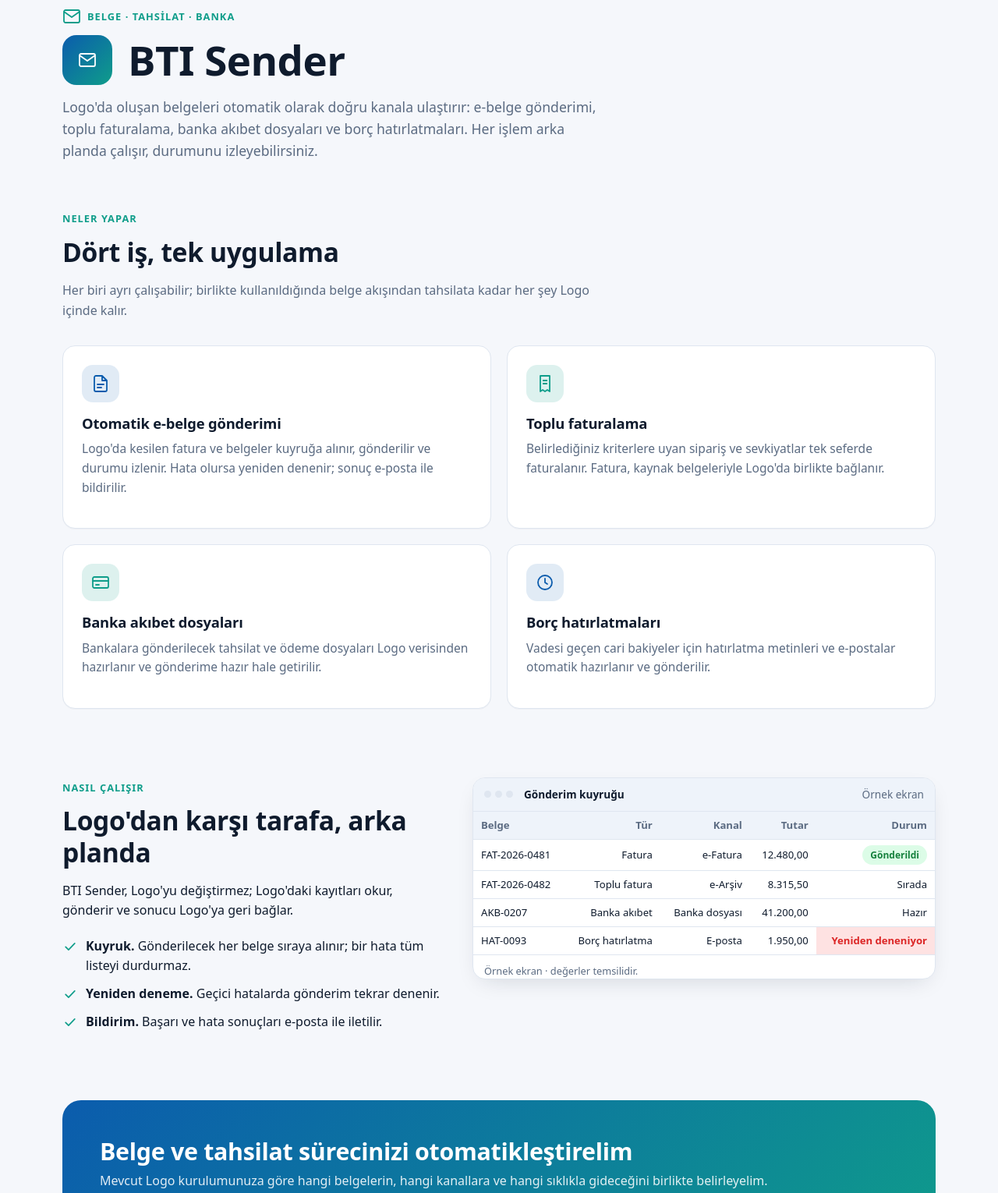
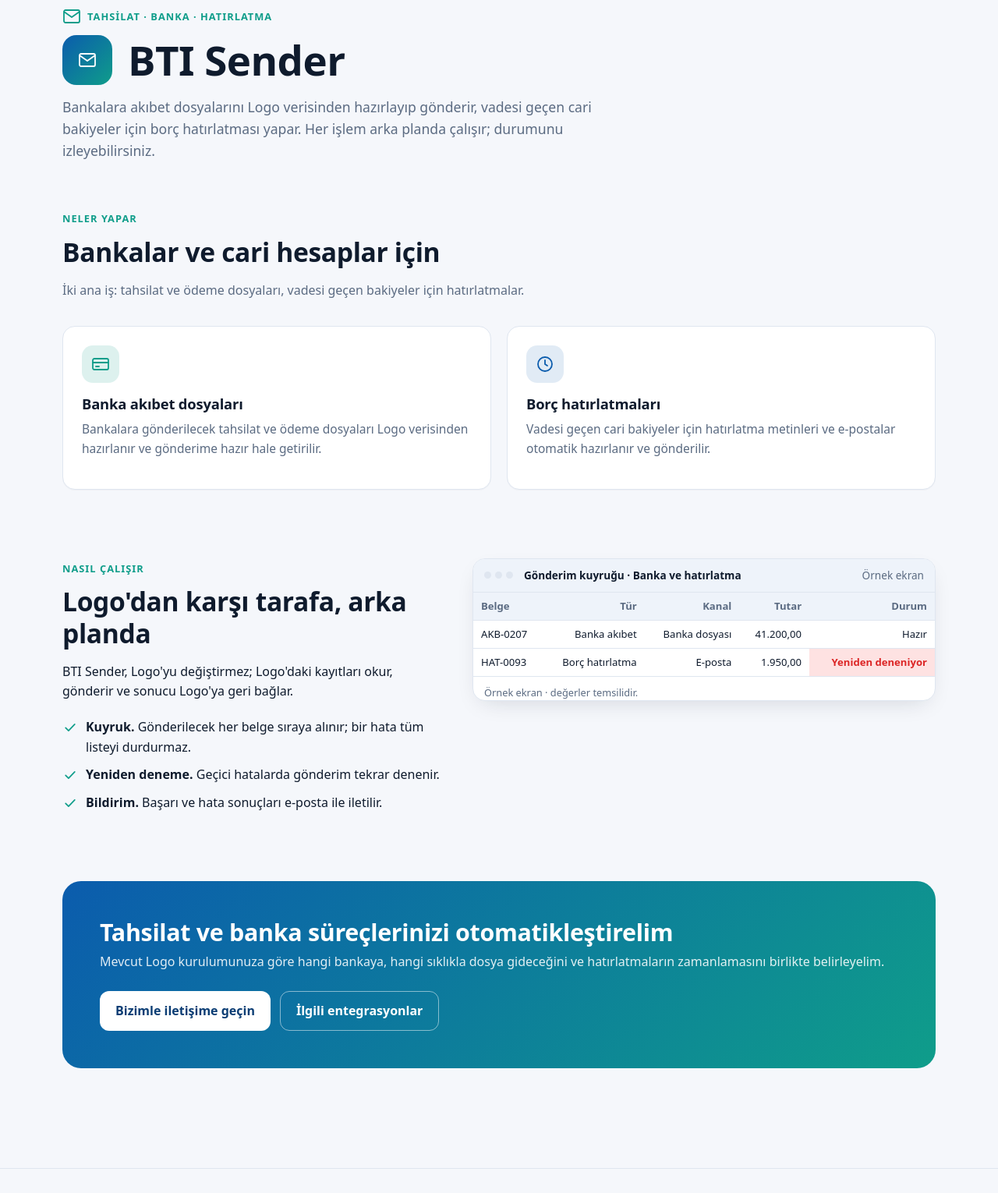
Before and after one commit to btilogo/btilogo.github.io, a plain HTML site: page btisender.html in a window 1280 px wide. Shown: the part 140-1670 px from the top of the page at 78% size. Drawn offline with Linux system fonts and the light colour scheme.

Commit message:
feat(site): e-belge (e-Logo) ve toplu faturalama ayrı uygulamalar olarak ayrıldı

```diff
--- a/btisender.html
+++ b/btisender.html
@@ -4,7 +4,7 @@
   <meta charset="utf-8">
   <meta name="viewport" content="width=device-width, initial-scale=1">
   <title>BTI Sender — BTI Logo Çözümleri</title>
-  <meta name="description" content="BTI Sender: Logo verisinden otomatik e-belge gönderimi, toplu faturalama, banka akıbet dosyaları ve borç hatırlatmaları.">
+  <meta name="description" content="BTI Sender: Logo verisinden bankalara akıbet dosyası gönderimi ve vadesi geçen bakiyeler için otomatik borç hatırlatmaları.">
   <meta name="theme-color" content="#0b5cad">
   <link rel="icon" href="assets/img/favicon.svg" type="image/svg+xml">
   <link rel="stylesheet" href="assets/css/style.css">
@@ -63,12 +63,12 @@
   <main id="icerik">
     <div class="hero-page">
       <div class="wrap">
-        <p class="eyebrow"><svg class="icon" aria-hidden="true" width="16" height="16"><use href="#i-mail"/></svg> Belge · Tahsilat · Banka</p>
+        <p class="eyebrow"><svg class="icon" aria-hidden="true" width="16" height="16"><use href="#i-mail"/></svg> Tahsilat · Banka · Hatırlatma</p>
         <div style="display:flex;align-items:center;gap:20px;flex-wrap:wrap;margin-bottom:14px">
           <span class="brand-mark" style="width:64px;height:64px;border-radius:18px"><svg class="icon" aria-hidden="true" width="34" height="34"><use href="#i-mail"/></svg></span>
           <h1 style="margin:0">BTI Sender</h1>
         </div>
-        <p class="lead">Logo'da oluşan belgeleri otomatik olarak doğru kanala ulaştırır: e-belge gönderimi, toplu faturalama, banka akıbet dosyaları ve borç hatırlatmaları. Her işlem arka planda çalışır, durumunu izleyebilirsiniz.</p>
+        <p class="lead">Bankalara akıbet dosyalarını Logo verisinden hazırlayıp gönderir, vadesi geçen cari bakiyeler için borç hatırlatması yapar. Her işlem arka planda çalışır; durumunu izleyebilirsiniz.</p>
       </div>
     </div>
 
@@ -76,20 +76,10 @@
       <div class="wrap">
         <div class="section-head">
           <p class="eyebrow">Neler yapar</p>
-          <h2>Dört iş, tek uygulama</h2>
-          <p class="muted">Her biri ayrı çalışabilir; birlikte kullanıldığında belge akışından tahsilata kadar her şey Logo içinde kalır.</p>
+          <h2>Bankalar ve cari hesaplar için</h2>
+          <p class="muted">İki ana iş: tahsilat ve ödeme dosyaları, vadesi geçen bakiyeler için hatırlatmalar.</p>
         </div>
         <div class="grid grid-2">
-          <article class="card">
-            <span class="card-icon"><svg class="icon" aria-hidden="true"><use href="#i-doc"/></svg></span>
-            <h3>Otomatik e-belge gönderimi</h3>
-            <p>Logo'da kesilen fatura ve belgeler kuyruğa alınır, gönderilir ve durumu izlenir. Hata olursa yeniden denenir; sonuç e-posta ile bildirilir.</p>
-          </article>
-          <article class="card">
-            <span class="card-icon teal"><svg class="icon" aria-hidden="true"><use href="#i-receipt"/></svg></span>
-            <h3>Toplu faturalama</h3>
-            <p>Belirlediğiniz kriterlere uyan sipariş ve sevkiyatlar tek seferde faturalanır. Fatura, kaynak belgeleriyle Logo'da birlikte bağlanır.</p>
-          </article>
           <article class="card">
             <span class="card-icon teal"><svg class="icon" aria-hidden="true"><use href="#i-card"/></svg></span>
             <h3>Banka akıbet dosyaları</h3>
@@ -117,13 +107,11 @@
           </ul>
         </div>
         <figure class="mock">
-          <div class="mock-bar"><span class="dots" aria-hidden="true"><i></i><i></i><i></i></span><span class="title">Gönderim kuyruğu</span><span>Örnek ekran</span></div>
+          <div class="mock-bar"><span class="dots" aria-hidden="true"><i></i><i></i><i></i></span><span class="title">Gönderim kuyruğu · Banka ve hatırlatma</span><span>Örnek ekran</span></div>
           <div class="mock-scroll">
             <table class="mock-table">
               <thead><tr><th>Belge</th><th>Tür</th><th>Kanal</th><th>Tutar</th><th>Durum</th></tr></thead>
               <tbody>
-                <tr><td>FAT-2026-0481</td><td>Fatura</td><td>e-Fatura</td><td class="num">12.480,00</td><td><span class="pill">Gönderildi</span></td></tr>
-                <tr><td>FAT-2026-0482</td><td>Toplu fatura</td><td>e-Arşiv</td><td class="num">8.315,50</td><td>Sırada</td></tr>
                 <tr><td>AKB-0207</td><td>Banka akıbet</td><td>Banka dosyası</td><td class="num">41.200,00</td><td>Hazır</td></tr>
                 <tr><td>HAT-0093</td><td>Borç hatırlatma</td><td>E-posta</td><td class="num">1.950,00</td><td class="hot">Yeniden deneniyor</td></tr>
               </tbody>
@@ -138,12 +126,12 @@
       <div class="wrap">
         <div class="cta">
           <div>
-            <h2>Belge ve tahsilat sürecinizi otomatikleştirelim</h2>
-            <p>Mevcut Logo kurulumunuza göre hangi belgelerin, hangi kanallara ve hangi sıklıkla gideceğini birlikte belirleyelim.</p>
+            <h2>Tahsilat ve banka süreçlerinizi otomatikleştirelim</h2>
+            <p>Mevcut Logo kurulumunuza göre hangi bankaya, hangi sıklıkla dosya gideceğini ve hatırlatmaların zamanlamasını birlikte belirleyelim.</p>
           </div>
           <div class="btn-row" style="margin:0">
             <a class="btn" href="https://www.btidanismanlik.com/" rel="noopener">Bizimle iletişime geçin</a>
-            <a class="btn btn-ghost" href="entegrasyonlar.html?kategori=E-Belge%20%26%20EDI">İlgili entegrasyonlar</a>
+            <a class="btn btn-ghost" href="entegrasyonlar.html?kategori=%C3%96deme%20%26%20Tahsilat">İlgili entegrasyonlar</a>
           </div>
         </div>
       </div>
```
Also changed, not shown: entegrasyonlar.html (+3 -3 lines), index.html (+2 -2 lines).
